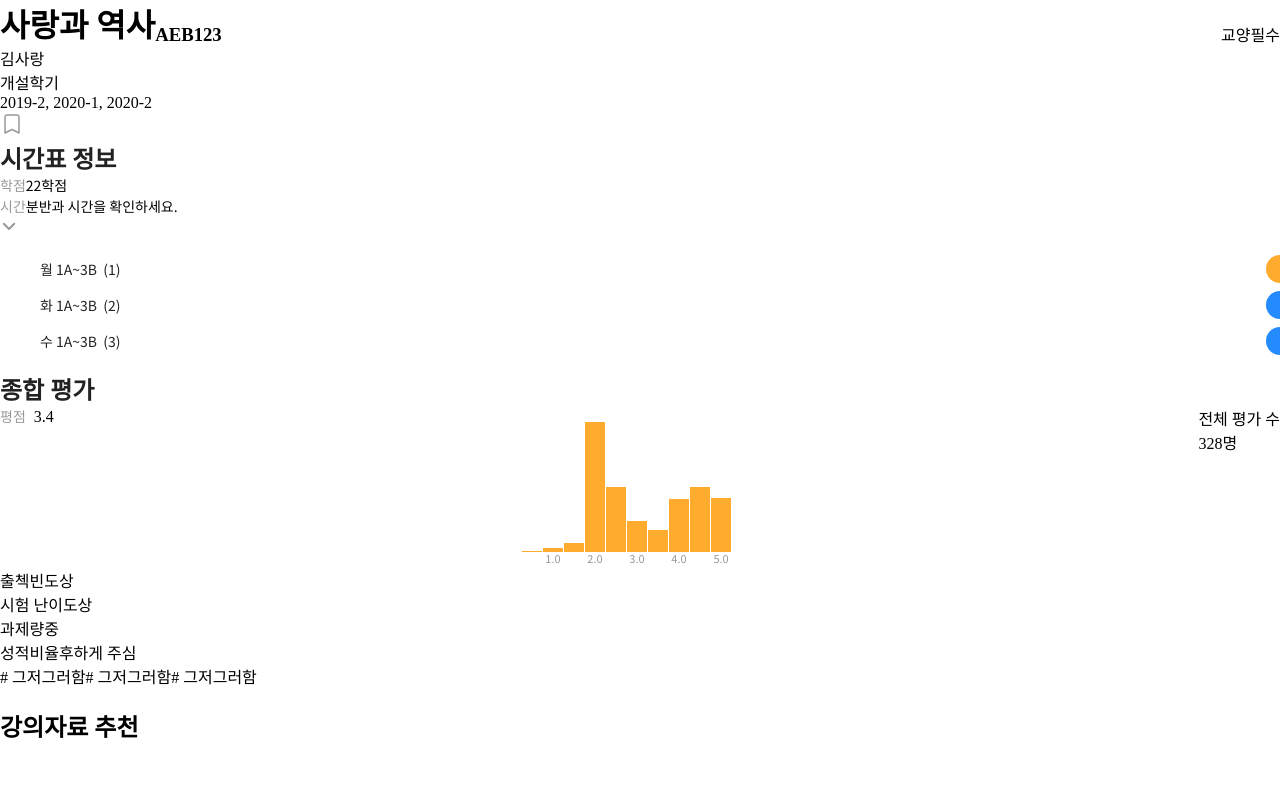
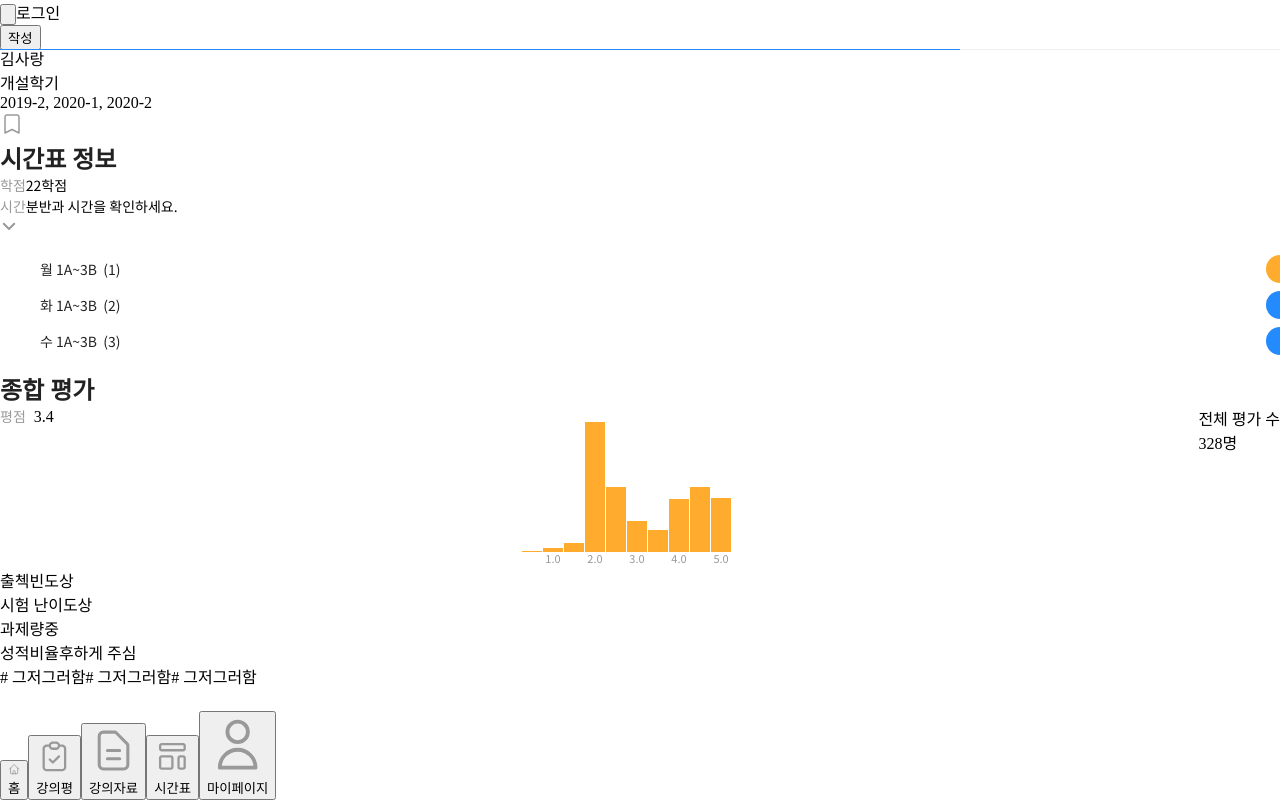
Before and after one commit to BCSDLab/HANGANG_WEB, a Next.js app: page /lectures/1 in a window 1280 px wide. Shown: the top 802 px of the page. Built offline with nearby package versions, Linux system fonts and the light colour scheme.

Commit message:
refactor: Refactor shared components

```diff
--- a/src/components/Shared/BottomNav/BottomNav.style.ts
+++ b/src/components/Shared/BottomNav/BottomNav.style.ts
@@ -1,23 +1,17 @@
 import styled from 'styled-components';
 import {
-  mobileQuery, greyBackgroundColor, defaultFontFamily, mainColor, greyFontColor,
+  mobileQuery, greyBackgroundColor, defaultFontFamily, mainColor, greyFontColor, whiteColor,
 } from '@utils/css-util';
 
-import HomeSVG from '@assets/svg/home.svg';
-import ClipBoardCheckSVG from '@assets/svg/clipboard-check.svg';
-import DocumentTextSVG from '@assets/svg/document-text.svg';
-import TemplateSVG from '@assets/svg/template.svg';
-import UserSVG from '@assets/svg/user.svg';
-
-type StylePropType = {
-  isnow : string;
-}
-
 export const NavContainer = styled.nav`
+  position: fixed;
+  bottom: 0;
+  width: 100%;
+  background-color: ${whiteColor};
+  z-index: 3;
   ${mobileQuery}{
     display: flex;
     justify-content: space-around;
-    position: relative;
     padding-bottom: 16px;
     border-top: solid 1px ${greyBackgroundColor};
   }
@@ -36,71 +30,44 @@ export const NavOption = styled.button`
   }
 `;
 
-export const HighlightLine = styled.div<StylePropType>`
+type HighLightPropType = {
+  selected : boolean;
+}
+
+export const HighlightLine = styled.div<HighLightPropType>`
   ${mobileQuery}{
     position: absolute;
     top : 0px;
     width: 72px;
     height: 2px;
     background-color: ${mainColor};
-    visibility: ${({ isnow }) => (isnow === 'true' ? 'visible' : 'hidden')};
+    visibility: ${({ selected }) => (selected ? 'visible' : 'hidden')};
   }
 `;
 
-export const HomeIcon = styled(HomeSVG)<StylePropType>`
+type IconPropType = {
+  selected : boolean;
+}
+
+export const Icon = styled.svg<IconPropType>`
   > path {
-    stroke: ${({ isnow }) => (isnow === 'true' ? mainColor : greyFontColor)};
+    stroke: ${(props) => (props.selected ? mainColor : greyFontColor)};
   }
   ${mobileQuery}{
     width: 24px;
     height: 24px;
   }
+
 `;
 
-export const ClipBoardCheckIcon = styled(ClipBoardCheckSVG)<StylePropType>`
-  > path {
-    stroke: ${({ isnow }) => (isnow === 'true' ? mainColor : greyFontColor)};
-  }
+type DescriptionPropType = {
+  selected : boolean;
+}
+
+export const Description = styled.span<DescriptionPropType>`
   ${mobileQuery}{
-    width: 24px;
-    height: 24px;
-  }
-`;
-
-export const DocumentTextIcon = styled(DocumentTextSVG)<StylePropType>`
-  > path {
-    stroke: ${({ isnow }) => (isnow === 'true' ? mainColor : greyFontColor)};
-  }
-  ${mobileQuery}{
-    width: 24px;
-    height: 24px;
-  }
-`;
-
-export const TemplateIcon = styled(TemplateSVG)<StylePropType>`
-  > path {
-    stroke: ${({ isnow }) => (isnow === 'true' ? mainColor : greyFontColor)};
-  }
-  ${mobileQuery}{
-    width: 24px;
-    height: 24px;
-  }
-`;
-
-export const UserIcon = styled(UserSVG)<StylePropType>`
-  > path {
-    stroke: ${({ isnow }) => (isnow === 'true' ? mainColor : greyFontColor)};
-  }
-  ${mobileQuery}{
-    width: 24px;
-    height: 24px;
-  }
-`;
-
-export const Description = styled.span<StylePropType>`
-  ${mobileQuery}{
-    margin-top: 0.6px;
-    color: ${({ isnow }) => (isnow === 'true' ? mainColor : greyFontColor)};
+    margin-top: 1px;
+    color: ${({ selected }) => (selected ? mainColor : greyFontColor)};
     font: normal 11px ${defaultFontFamily};
   }
 `;
--- a/src/components/Shared/BottomNav/EachOption.tsx
+++ b/src/components/Shared/BottomNav/EachOption.tsx
@@ -1,45 +1,27 @@
 import React from 'react';
 import { useRouter } from 'next/router';
 import {
-  NavOption,
-  HighlightLine,
-  HomeIcon,
-  ClipBoardCheckIcon,
-  DocumentTextIcon,
-  TemplateIcon,
-  UserIcon,
-  Description,
+  NavOption, HighlightLine, Description, Icon,
 } from './BottomNav.style';
 
 type PropType = {
-  path : string;
-}
+  title: string;
+  path: string;
+  svg: React.FunctionComponent<React.SVGAttributes<SVGElement>>;
+};
 
-const EachOption : React.FC<PropType> = ({ path, children }) => {
+const EachOption: React.FC<PropType> = ({ title, path, svg }) => {
   const router = useRouter();
-  const onIsNow = () => (path === router.pathname).toString();
 
-  const Icon = () => {
-    switch (children) {
-      case '홈':
-        return <HomeIcon isnow={onIsNow()} />;
-      case '강의평':
-        return <ClipBoardCheckIcon isnow={onIsNow()} />;
-      case '강의자료':
-        return <DocumentTextIcon isnow={onIsNow()} />;
-      case '시간표':
-        return <TemplateIcon isnow={onIsNow()} />;
-      case '마이페이지':
-        return <UserIcon isnow={onIsNow()} />;
-      default:
-        throw new Error('적절치 못한 제목입니다.');
-    }
+  const goUrl = () => {
+    router.push(path);
   };
+
   return (
-    <NavOption>
-      <HighlightLine isnow={onIsNow()} />
-      {Icon()}
-      <Description isnow={onIsNow()}>{children}</Description>
+    <NavOption onClick={goUrl}>
+      <HighlightLine selected={path === router.pathname} />
+      <Icon as={svg} selected={path === router.pathname} />
+      <Description selected={path === router.pathname}>{title}</Description>
     </NavOption>
   );
 };
--- a/src/components/Shared/BottomNav/index.tsx
+++ b/src/components/Shared/BottomNav/index.tsx
@@ -1,27 +1,29 @@
 import React from 'react';
+import HomeSVG from '@assets/svg/home.svg';
+import ClipBoardCheckSVG from '@assets/svg/clipboard-check.svg';
+import DocumentTextSVG from '@assets/svg/document-text.svg';
+import TemplateSVG from '@assets/svg/template.svg';
+import UserSVG from '@assets/svg/user.svg';
+import EachOption from './EachOption';
 import { NavContainer } from './BottomNav.style';
-import EachOption from './EachOption';
 
 const options = [
-  { id: 1, title: '홈', path: '/' },
-  { id: 2, title: '강의평', path: '/lectures' },
-  { id: 3, title: '강의자료', path: '/materials' },
-  { id: 4, title: '시간표', path: '/timetables' },
-  { id: 5, title: '마이페이지', path: '/mypage' },
+  { title: '홈', path: '/', svg: HomeSVG },
+  { title: '강의평', path: '/lectures', svg: ClipBoardCheckSVG },
+  { title: '강의자료', path: '/materials', svg: DocumentTextSVG },
+  { title: '시간표', path: '/timetables', svg: TemplateSVG },
+  { title: '마이페이지', path: '/mypage', svg: UserSVG },
 ];
-// bottom nav이 존재하는 경우는 흔치 않기때문에
-// path를 통해서 자신의 path에오면 highlight되도록함
-// 마이페이지 url은 정해져있지않아 임의로 지정했습니다.
 
 const BottomNav : React.FC = () => (
   <NavContainer>
     {options.map((option) => (
       <EachOption
-        key={option.id}
+        key={option.title}
+        title={option.title}
         path={option.path}
-      >
-        {option.title}
-      </EachOption>
+        svg={option.svg}
+      />
     ))}
   </NavContainer>
 );
--- a/src/components/Shared/DefaultLayout/index.tsx
+++ b/src/components/Shared/DefaultLayout/index.tsx
@@ -2,9 +2,7 @@ import React from 'react';
 
 const DefaultLayout: React.FC = ({ children }) => (
   <>
-    <main>
-      {children}
-    </main>
+    {children}
   </>
 );
 
--- a/src/components/Shared/TopNav/TopNav.style.ts
+++ b/src/components/Shared/TopNav/TopNav.style.ts
@@ -1,51 +1,82 @@
 import styled from 'styled-components';
 import LeftSVG from '@assets/svg/chevron-left.svg';
 import {
-  mobileQuery, defaultFontFamily, greyBackgroundColor, mainFontColor,
+  mobileQuery,
+  defaultFontFamily,
+  greyBackgroundColor,
+  mainFontColor,
+  whiteColor,
+  mainColor,
 } from '@utils/css-util';
 
 export const TopNavContainer = styled.div`
-  ${mobileQuery}{
-    position: relative;
-    height: 95px;
-    border-bottom: 1px solid ${greyBackgroundColor};
+  position: fixed;
+  top: 0;
+  width: 100%;
+  background-color: ${whiteColor};
+  ${mobileQuery} {
+    height: 72px;
     text-align: center;
   }
 `;
 export const BackButton = styled.button`
-  ${mobileQuery}{
+  cursor: pointer;
+  ${mobileQuery} {
     position: absolute;
-    top : 56px;
+    top: 33px;
     left: 8px;
     padding: 0;
     border: none;
     background-color: transparent;
   }
-  cursor: pointer;
 `;
 export const LeftIcon = styled(LeftSVG)`
-  ${mobileQuery}{
+  ${mobileQuery} {
     width: 24px;
     height: 24px;
   }
 `;
 export const TopNavTitle = styled.span`
-  ${mobileQuery}{
+  ${mobileQuery} {
     position: relative;
-    top : 56px;
-    color : ${mainFontColor};
+    top: 33px;
+    color: ${mainFontColor};
     font: 500 16px/24px ${defaultFontFamily};
   }
 `;
+
 export const SubOptionButton = styled.button`
-  ${mobileQuery}{
-    position: absolute;
-    top: 58px;
-    right: 16px;
+  cursor: pointer;
+  ${mobileQuery} {
     padding: 0;
     border: none;
     background-color: transparent;
-    color : ${mainFontColor};
+    color: ${mainFontColor};
   }
-  cursor: pointer;
 `;
+
+export const SubOptionPosition = styled.div`
+  ${mobileQuery} {
+    position: absolute;
+    top: 35px;
+    right: 16px;
+  }
+`;
+
+export const ProgressOuterBar = styled.div`
+  position: absolute;
+  bottom: 0;
+  width : 100%;
+  height: 1px;
+  background-color: ${greyBackgroundColor};
+`;
+
+type ProgressPropsType = {
+  progress : number;
+}
+
+export const ProgressBar = styled.div<ProgressPropsType>`
+  width: ${({ progress }) => progress}%;
+  height: 100%;
+  background-color: ${mainColor};
+`;
--- a/src/components/Shared/TopNav/index.tsx
+++ b/src/components/Shared/TopNav/index.tsx
@@ -1,17 +1,42 @@
 import React from 'react';
+import { useRouter } from 'next/router';
 import {
-  TopNavContainer, BackButton, LeftIcon, TopNavTitle, SubOptionButton,
+  TopNavContainer,
+  BackButton,
+  LeftIcon,
+  TopNavTitle,
+  SubOptionPosition,
+  ProgressOuterBar,
+  ProgressBar,
 } from './TopNav.style';
 
-const TopNav: React.FC = ({ children }) => (
-  <TopNavContainer>
-    <BackButton>
-      <LeftIcon />
-    </BackButton>
-    <TopNavTitle>{children}</TopNavTitle>
-    {children === '스크랩' && <SubOptionButton>편집</SubOptionButton>}
-    {children === '강의평' && <SubOptionButton>작성</SubOptionButton>}
-  </TopNavContainer>
-);
+type PropType = {
+  title : string;
+  Metadata ?: JSX.Element;
+  progress ?: number;
+}
+
+const TopNav: React.FC<PropType> = ({ title, Metadata, progress }) => {
+  const router = useRouter();
+
+  const goBack = () => {
+    router.back();
+  };
+
+  return (
+    <TopNavContainer>
+      <BackButton onClick={goBack}>
+        <LeftIcon />
+      </BackButton>
+      <TopNavTitle>{title}</TopNavTitle>
+      <SubOptionPosition>
+        {Metadata}
+      </SubOptionPosition>
+      <ProgressOuterBar>
+        <ProgressBar progress={progress || 0} />
+      </ProgressOuterBar>
+    </TopNavContainer>
+  );
+};
 
 export default TopNav;
--- /dev/null
+++ b/src/pages/lectures/index.tsx
@@ -0,0 +1,2 @@
+export { default } from '@components/Shared/BottomNav';
+// BottomNav test
--- a/src/utils/css-util.ts
+++ b/src/utils/css-util.ts
@@ -1,4 +1,6 @@
 // mobile media query utils
+import { css } from 'styled-components';
+
 export const mobileQuery = '@media only screen and (max-width: 576px)';
 
 // font-family utils
@@ -22,3 +24,13 @@ export const whiteColor = '#FFFFFF';
 export const orangeColor = '#FFAB2E';
 
 export const disabledBackgroundColor = '#bddcff';
+
+// Bottom Navigation 있으면
+export const BottomPadding = css`
+  padding-bottom: 72px;
+`;
+
+// Top Navigation 있으면
+export const TopPadding = css`
+  padding-top: 72px;
+`;
--- a/src/views/LecturePages/LectureDetailPage/index.tsx
+++ b/src/views/LecturePages/LectureDetailPage/index.tsx
@@ -6,6 +6,11 @@ import LinkWithImageSwiper, { ISwiperItem } from '@components/LecturePages/Lectu
 import LectureCommentList from '@components/LecturePages/LectureDetailPage/LectureCommentList';
 import TimetableInfoSection from '@components/LecturePages/LectureDetailPage/TimetableInfoSection';
 import RateBarChart from '@components/LecturePages/LectureDetailPage/RateBarChart';
+import Bottom from '@components/Shared/BottomNav';
+import Top from '@components/Shared/TopNav';
+
+// 예시
+import { SubOptionButton } from '@components/Shared/TopNav/TopNav.style';
 import * as S from './LectureDetailPage.style';
 
 interface IProps {
@@ -119,6 +124,19 @@ const LectureDetailPage: NextPage<IProps> = ({
       <LinkWithImageSwiper itemsData={material} noItemText="등록된 강의자료가 없습니다." />
     </S.MaterialListContainer>
     <LectureCommentList />
+    <Bottom />
+    <Top
+      title="로그인"
+      Metadata={(
+        <SubOptionButton onClick={() => {
+          // do something
+        }}
+        >
+          작성
+        </SubOptionButton>
+    )}
+      progress={75}
+    />
   </DefaultLayout>
 );
 
--- a/src/views/LectureReview/LectureReview.tsx
+++ b/src/views/LectureReview/LectureReview.tsx
@@ -50,7 +50,6 @@ const LectureReview: React.FC = () => {
   };
 
   return (
-    <>
     <form onSubmit={submit}>
       <Semester ref={semesterRef} />
       <CheckFrequency ref={checkFrequencyRef} />
@@ -61,7 +60,6 @@ const LectureReview: React.FC = () => {
       <HashTag ref={hashTagRef} />
       <TotalReview ref={totalRef} />
     </form>
-    </>
   );
 };
 
```
Lines whose indentation alone changed are shown as unchanged.
